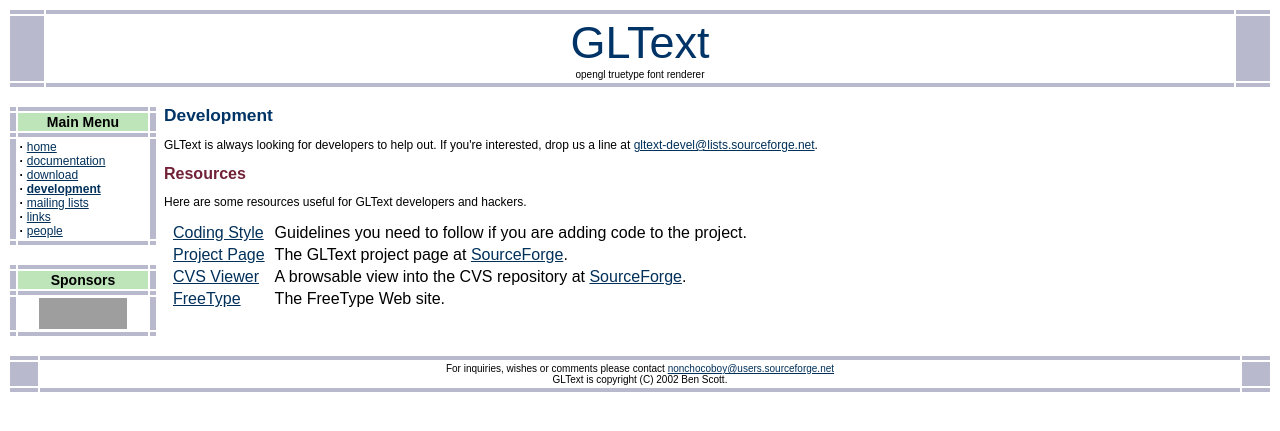
After one commit to chadaustin/gltext, a PHP site: page /dev.php in a window 1280 px wide. The commit adds this page. Shown: the top 431 px of the page. Run offline with PHP 8.4, Linux system fonts and the light colour scheme; grey boxes are pictures that could not be loaded.

Commit message:
Added the developers page.
git-svn-id: file:///desktop/SourceForge%20Backup/gltext/svnrepos/trunk@11 50dcfde6-9711-4529-806c-7900125e0fc8

```diff
--- a/web/default.css
+++ b/web/default.css
@@ -41,6 +41,12 @@ body, BODY, .BODY, BODY:text, noframes, p, table, table tr, table tr td
    background-color: #ebecff;
    font-family: sans-serif;
    font-size: 14px;
+}
+
+.resource
+{
+   border-spacing: 8 2;
+   border: 0;
 }
 
 .blockborder
--- /dev/null
+++ b/web/dev.php
@@ -0,0 +1,50 @@
+<?php
+// $Id: dev.php,v 1.1 2002-06-08 01:08:49 nonchocoboy Exp $
+include 'common.inc';
+layoutHeader('development', 'development');
+
+function resource($name, $link, $desc)
+{
+   return <<<EOD
+<tr>
+ <td><a href="$link">$name</td>
+ <td>$desc</td>
+</tr>
+EOD;
+}
+
+function resourceList($resources)
+{
+   echo "<table class=\"resource\">\n";
+   echo join("", $resources);
+   echo "</table>\n";
+}
+
+?>
+
+<h1>Development</h1>
+<p>
+GLText is always looking for developers to help out. If you're interested, drop
+us a line at <a href="mailto:gltext-devel@lists.sourceforge.net">gltext-devel@lists.sourceforge.net</a>.
+</p>
+
+<h2>Resources</h2>
+<p>
+Here are some resources useful for GLText developers and hackers.
+</p>
+<?php
+
+resourceList(array(
+   resource('Coding Style', 'codingstyle.php',
+      'Guidelines you need to follow if you are adding code to the project.'),
+   resource('Project Page', 'http://sf.net/projects/gltext',
+      'The GLText project page at <a href="http://sf.net">SourceForge</a>.'),
+   resource('CVS Viewer', 'http://cvs.sf.net/cgi-bin/viewcvs.cgi/gltext',
+      'A browsable view into the CVS repository at <a href="http://sf.net">SourceForge</a>.'),
+   resource('FreeType', 'http://freetype.sf.net/index2.html',
+      'The FreeType Web site.')
+));
+
+
+layoutFooter();
+?>
```
